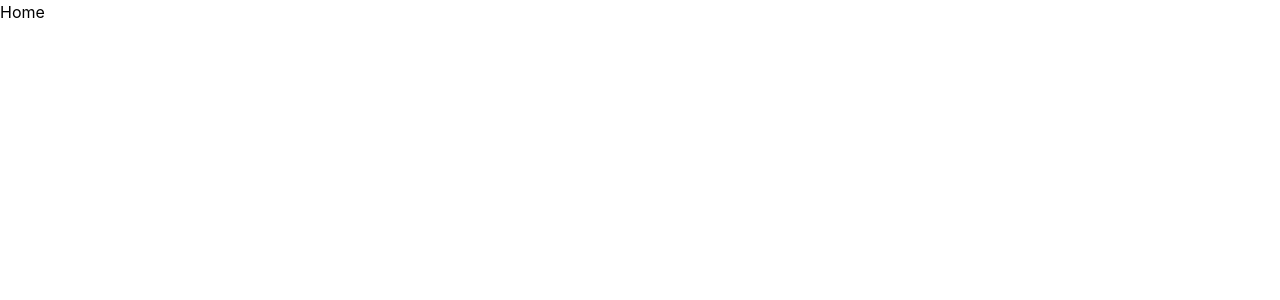
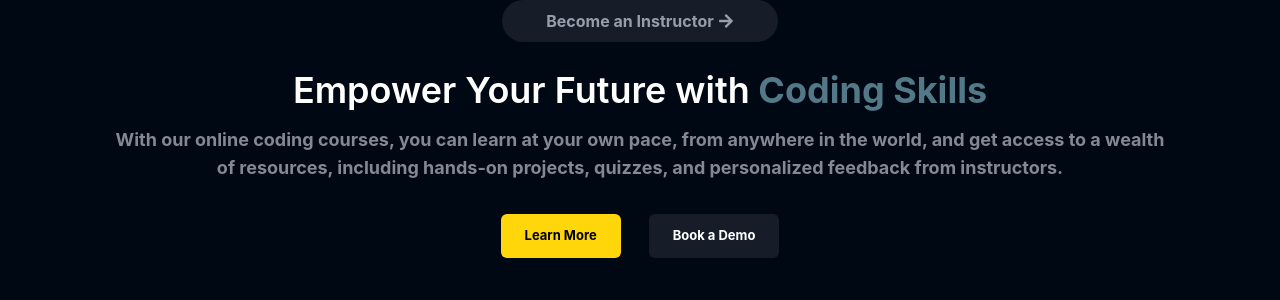
Before and after one commit to developer-raj29/Study_Notion_MERN-stack, a React (Create React App) app: page / in a window 1280 px wide. Shown: the top 300 px of the page. Built offline with nearby package versions, Linux system fonts and the light colour scheme.

Commit message:
1st Commit Frontend

```diff
--- a/package.json
+++ b/package.json
@@ -9,6 +9,7 @@
     "concurrently": "^8.2.2",
     "react": "^18.2.0",
     "react-dom": "^18.2.0",
+    "react-icons": "^5.1.0",
     "react-router-dom": "^6.22.3",
     "react-scripts": "5.0.1",
     "web-vitals": "^2.1.4"
--- a/src/App.js
+++ b/src/App.js
@@ -1,11 +1,10 @@
-import logo from "./logo.svg";
 import "./App.css";
 import { Route, Routes } from "react-router-dom";
 import Home from "./Pages/Home";
 
 function App() {
   return (
-    <div>
+    <div className="w-screen min-h-screen bg-richblack-900 flex flex-col font-inter">
       <Routes>
         <Route path="/" element={<Home />} />
       </Routes>
--- /dev/null
+++ b/src/Components/Core/HomePage/Button.jsx
@@ -0,0 +1,18 @@
+import React from "react";
+import { Link } from "react-router-dom";
+
+const Button = ({ children, active, linkto }) => {
+  return (
+    <Link to={linkto}>
+      <div
+        className={`text-center text-[13px] px-6 py-3 rounded-md font-bold
+      ${active ? "bg-yellow-50 text-black" : "bg-richblack-800 "}
+      hover:scale-95 transition-all duration-200`}
+      >
+        {children}
+      </div>
+    </Link>
+  );
+};
+
+export default Button;
--- /dev/null
+++ b/src/Components/Core/HomePage/HighlightText.jsx
@@ -0,0 +1,7 @@
+import React from "react";
+
+const HighlightText = ({ text }) => {
+  return <span className="font-bold text-richblue-200">{text}</span>;
+};
+
+export default HighlightText;
--- a/src/Pages/Home.jsx
+++ b/src/Pages/Home.jsx
@@ -1,7 +1,70 @@
 import React from "react";
+import { FaArrowRight } from "react-icons/fa";
+import { Link } from "react-router-dom";
+import HighlightText from "../Components/Core/HomePage/HighlightText";
+import CTAButton from "../Components/Core/HomePage/Button";
+import Banner from "../assets/Images/banner.mp4";
 
 const Home = () => {
-  return <div>Home</div>;
+  return (
+    <div>
+      {/* section 1 */}
+      <div
+        className="relative mx-auto flex flex-col w-11/12 max-w-maxContent items-center
+      text-white justify-between"
+      >
+        <Link to={"/signup"}>
+          <div
+            className="group mx-auto p-1 rounded-full bg-richblack-800 font-bold text-richblack-200
+          transition-all duration-200 hover:scale-95 w-fit"
+          >
+            <div
+              className="flex flex-row items-center gap-1 rounded-full px-10 py-[5px]
+            transition-all duration-200 group-hover:bg-richblack-900"
+            >
+              <p>Become an Instructor</p>
+              <FaArrowRight />
+            </div>
+          </div>
+        </Link>
+
+        <div className="mt-7 text-center text-4xl font-semibold">
+          Empower Your Future with
+          <HighlightText text={" Coding Skills"} />
+        </div>
+
+        <div className="mt-4 w-[90%] text-center text-lg font-bold text-richblack-300">
+          With our online coding courses, you can learn at your own pace, from
+          anywhere in the world, and get access to a wealth of resources,
+          including hands-on projects, quizzes, and personalized feedback from
+          instructors.
+        </div>
+
+        <div className="flex flex-row gap-7 mt-8">
+          <CTAButton active={true} linkto={"/signup"}>
+            Learn More
+          </CTAButton>
+          <CTAButton active={false} linkto={"/login"}>
+            Book a Demo
+          </CTAButton>
+        </div>
+
+        <div className="mx-3 my-14 w-[85%] shadow-blue-200">
+          <video muted loop autoPlay>
+            <source src={Banner} type="video/mp4" />
+          </video>
+        </div>
+      </div>
+
+      {/* section 2 */}
+
+      {/* section 3 */}
+
+      {/* section 4 */}
+
+      {/* footer */}
+    </div>
+  );
 };
 
 export default Home;
--- a/src/index.css
+++ b/src/index.css
@@ -2,6 +2,7 @@
 @tailwind components;
 @tailwind utilities;
 
+html,
 body {
   margin: 0;
   font-family: -apple-system, BlinkMacSystemFont, "Segoe UI", "Roboto", "Oxygen",
@@ -9,6 +10,7 @@
     sans-serif;
   -webkit-font-smoothing: antialiased;
   -moz-osx-font-smoothing: grayscale;
+  overflow-x: hidden;
 }
 
 code {
```
Also changed, not shown: 1 other file (tests, documents, lock files or other folders).
